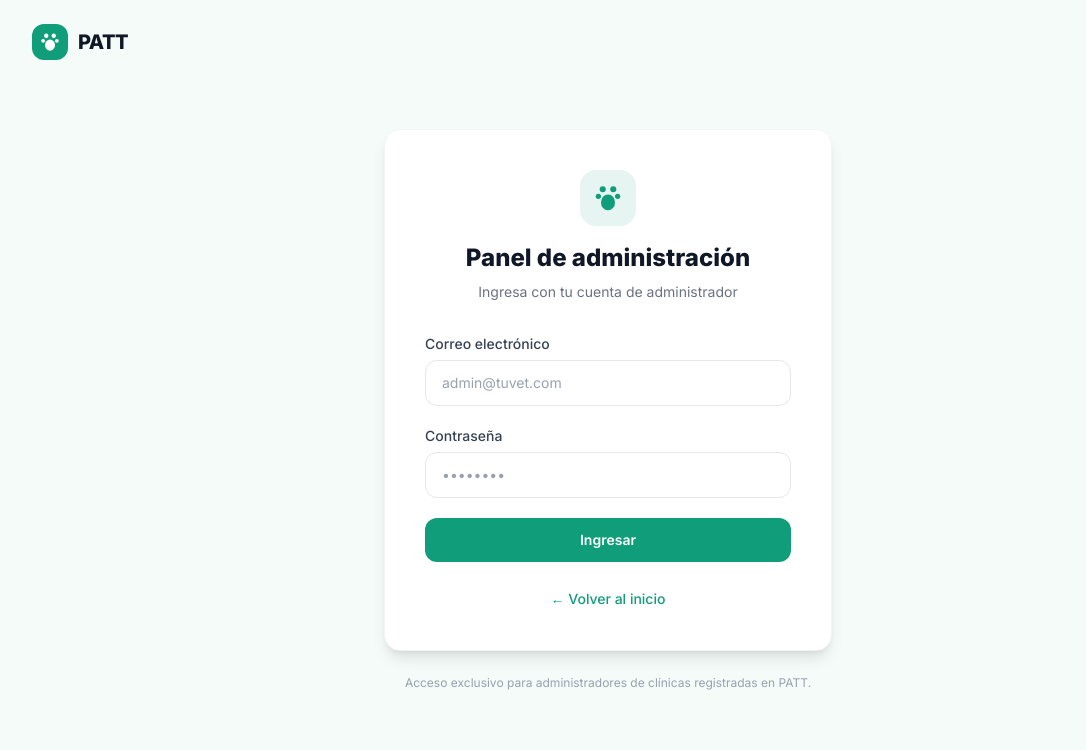
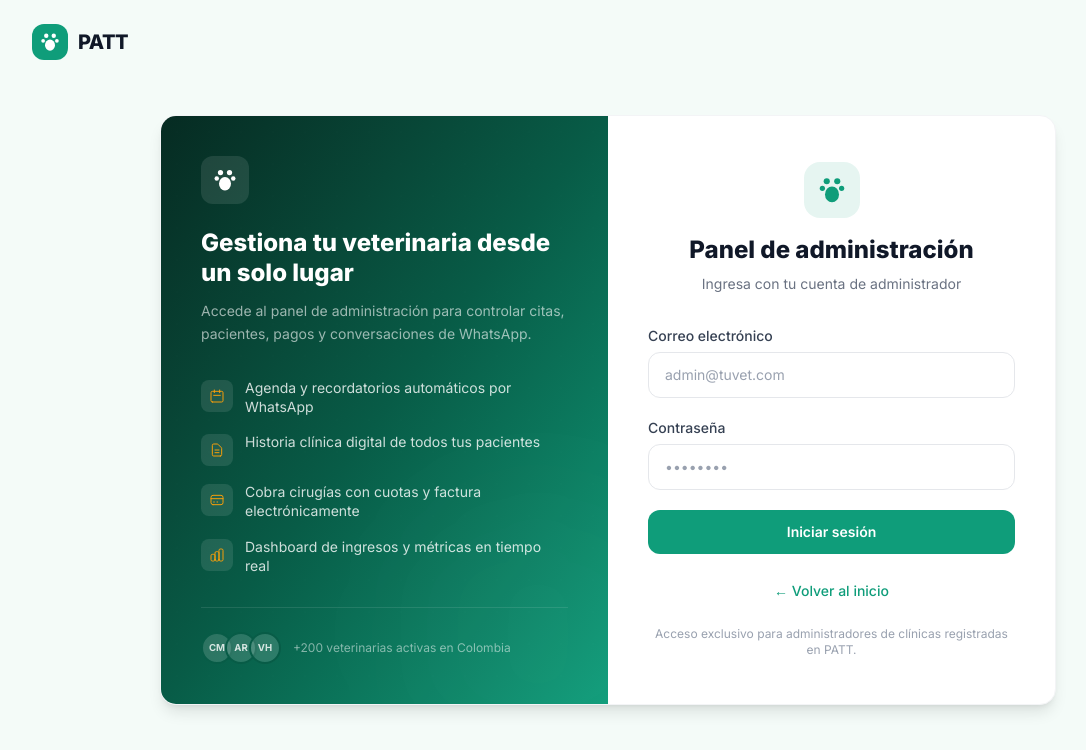
Before and after one commit to AutoSlop/patt, a Next.js app: page /login in a window 1280 px wide. Shown: the top 750 px of the page, without its empty margins (32-1118 px from the left). Built offline with nearby package versions, Linux system fonts and the light colour scheme.

Commit message:
feat: Actualiza el sitio existente de PATT sin rehacer todo. Cambios específic

```diff
--- a/app/login/page.tsx
+++ b/app/login/page.tsx
@@ -44,10 +44,63 @@ export default function LoginPage() {
         </div>
       </div>
 
-      {/* Login card */}
+      {/* Login card + side panel */}
       <div className="flex-1 flex items-center justify-center px-4 pb-16">
-        <div className="w-full max-w-md">
-          <div className="bg-white rounded-2xl shadow-lg border border-gray-100 p-8 sm:p-10">
+        <div className="w-full max-w-4xl grid lg:grid-cols-2 gap-0 bg-white rounded-2xl shadow-lg border border-gray-100 overflow-hidden">
+          {/* Left: Benefits panel */}
+          <div className="hidden lg:flex flex-col justify-center bg-gradient-to-br from-[#062b22] via-[#085c47] to-[#0F9D7A] text-white p-10 relative overflow-hidden">
+            <div className="absolute inset-0 bg-grid opacity-[0.08]" />
+            <div className="absolute -bottom-20 -right-20 w-[300px] h-[300px] rounded-full bg-white/[0.03] blur-[80px]" />
+            <div className="relative">
+              <div className="w-12 h-12 bg-white/10 rounded-xl flex items-center justify-center mb-6">
+                <svg className="w-6 h-6 text-white" viewBox="0 0 64 64" fill="currentColor">
+                  <circle cx="20" cy="12" r="7" />
+                  <circle cx="44" cy="12" r="7" />
+                  <circle cx="10" cy="28" r="6" />
+                  <circle cx="54" cy="28" r="6" />
+                  <ellipse cx="32" cy="42" rx="16" ry="18" />
+                </svg>
+              </div>
+              <h2 className="text-2xl font-extrabold leading-tight mb-3">
+                Gestiona tu veterinaria desde un solo lugar
+              </h2>
+              <p className="text-white/60 text-sm leading-relaxed mb-8">
+                Accede al panel de administración para controlar citas, pacientes, pagos y conversaciones de WhatsApp.
+              </p>
+              <ul className="space-y-4">
+                {[
+                  { text: "Agenda y recordatorios automáticos por WhatsApp", icon: "M8 7V3m8 4V3m-9 8h10M5 21h14a2 2 0 002-2V7a2 2 0 00-2-2H5a2 2 0 00-2 2v12a2 2 0 002 2z" },
+                  { text: "Historia clínica digital de todos tus pacientes", icon: "M9 12h6m-6 4h6m2 5H7a2 2 0 01-2-2V5a2 2 0 012-2h5.586a1 1 0 01.707.293l5.414 5.414a1 1 0 01.293.707V19a2 2 0 01-2 2z" },
+                  { text: "Cobra cirugías con cuotas y factura electrónicamente", icon: "M3 10h18M7 15h1m4 0h1m-7 4h12a3 3 0 003-3V8a3 3 0 00-3-3H6a3 3 0 00-3 3v8a3 3 0 003 3z" },
+                  { text: "Dashboard de ingresos y métricas en tiempo real", icon: "M9 19v-6a2 2 0 00-2-2H5a2 2 0 00-2 2v6a2 2 0 002 2h2a2 2 0 002-2zm0 0V9a2 2 0 012-2h2a2 2 0 012 2v10m-6 0a2 2 0 002 2h2a2 2 0 002-2m0 0V5a2 2 0 012-2h2a2 2 0 012 2v14a2 2 0 01-2 2h-2a2 2 0 01-2-2z" },
+                ].map((item, i) => (
+                  <li key={i} className="flex items-start gap-3">
+                    <div className="w-8 h-8 bg-white/10 rounded-lg flex items-center justify-center shrink-0 mt-0.5">
+                      <svg className="w-4 h-4 text-accent" fill="none" viewBox="0 0 24 24" stroke="currentColor" strokeWidth={1.5}>
+                        <path strokeLinecap="round" strokeLinejoin="round" d={item.icon} />
+                      </svg>
+                    </div>
+                    <span className="text-sm text-white/80 leading-snug">{item.text}</span>
+                  </li>
+                ))}
+              </ul>
+              <div className="mt-8 pt-6 border-t border-white/10">
+                <div className="flex items-center gap-3">
+                  <div className="flex -space-x-2">
+                    {["CM", "AR", "VH"].map((initials) => (
+                      <div key={initials} className="w-8 h-8 bg-white/15 rounded-full flex items-center justify-center border-2 border-[#085c47] text-[0.6rem] font-bold text-white/80">
+                        {initials}
+                      </div>
+                    ))}
+                  </div>
+                  <p className="text-xs text-white/50">+200 veterinarias activas en Colombia</p>
+                </div>
+              </div>
+            </div>
+          </div>
+
+          {/* Right: Login form */}
+          <div className="p-8 sm:p-10 flex flex-col justify-center">
             <div className="text-center mb-8">
               <div className="w-14 h-14 bg-primary/10 rounded-2xl flex items-center justify-center mx-auto mb-4">
                 <svg className="w-7 h-7 text-primary" viewBox="0 0 64 64" fill="currentColor">
@@ -108,7 +161,7 @@ export default function LoginPage() {
                     Ingresando...
                   </span>
                 ) : (
-                  "Ingresar"
+                  "Iniciar sesión"
                 )}
               </button>
             </form>
@@ -118,11 +171,11 @@ export default function LoginPage() {
                 &larr; Volver al inicio
               </a>
             </div>
+
+            <p className="text-center text-xs text-gray-400 mt-6">
+              Acceso exclusivo para administradores de clínicas registradas en PATT.
+            </p>
           </div>
-
-          <p className="text-center text-xs text-gray-400 mt-6">
-            Acceso exclusivo para administradores de clínicas registradas en PATT.
-          </p>
         </div>
       </div>
     </div>
```
